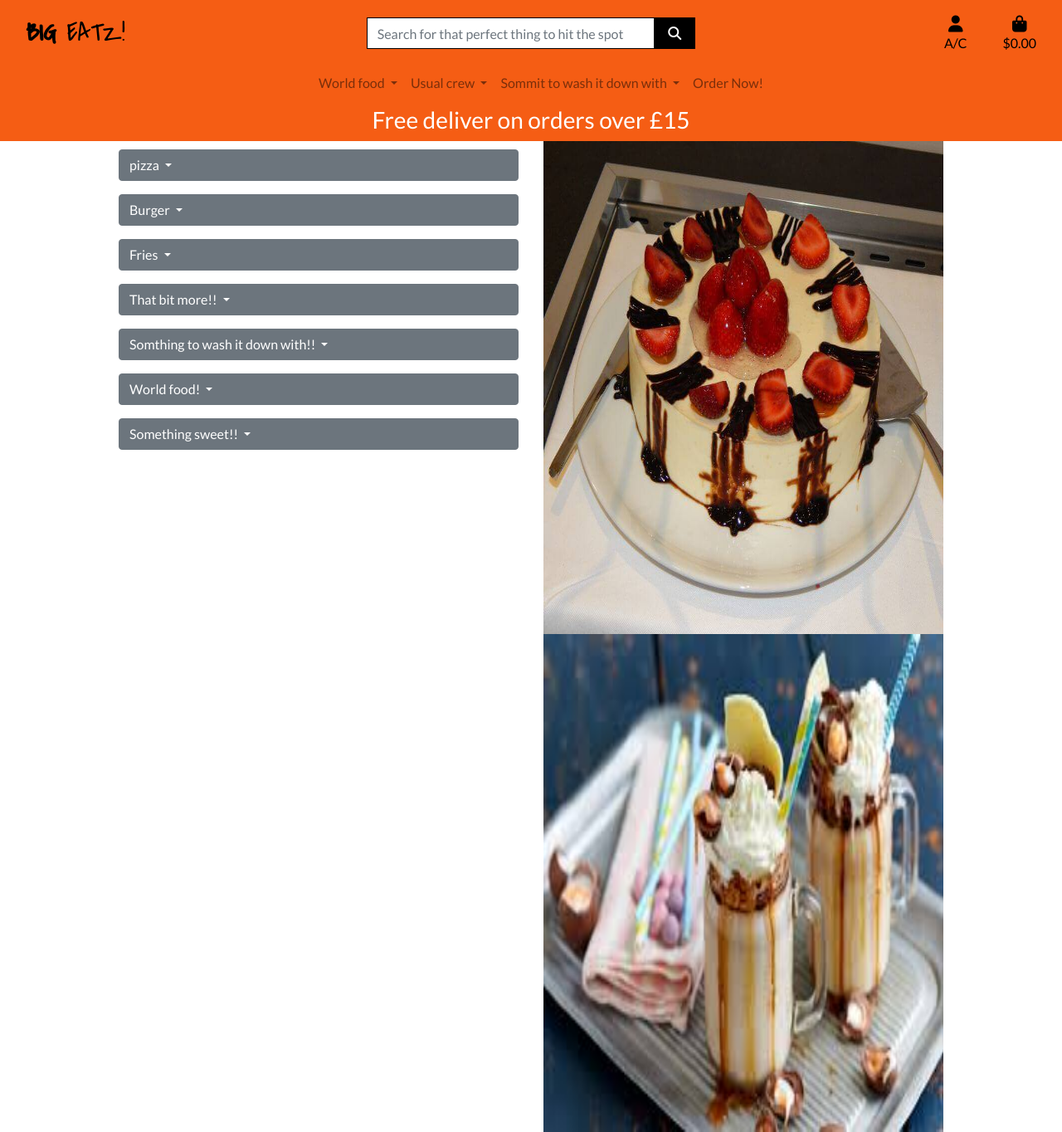
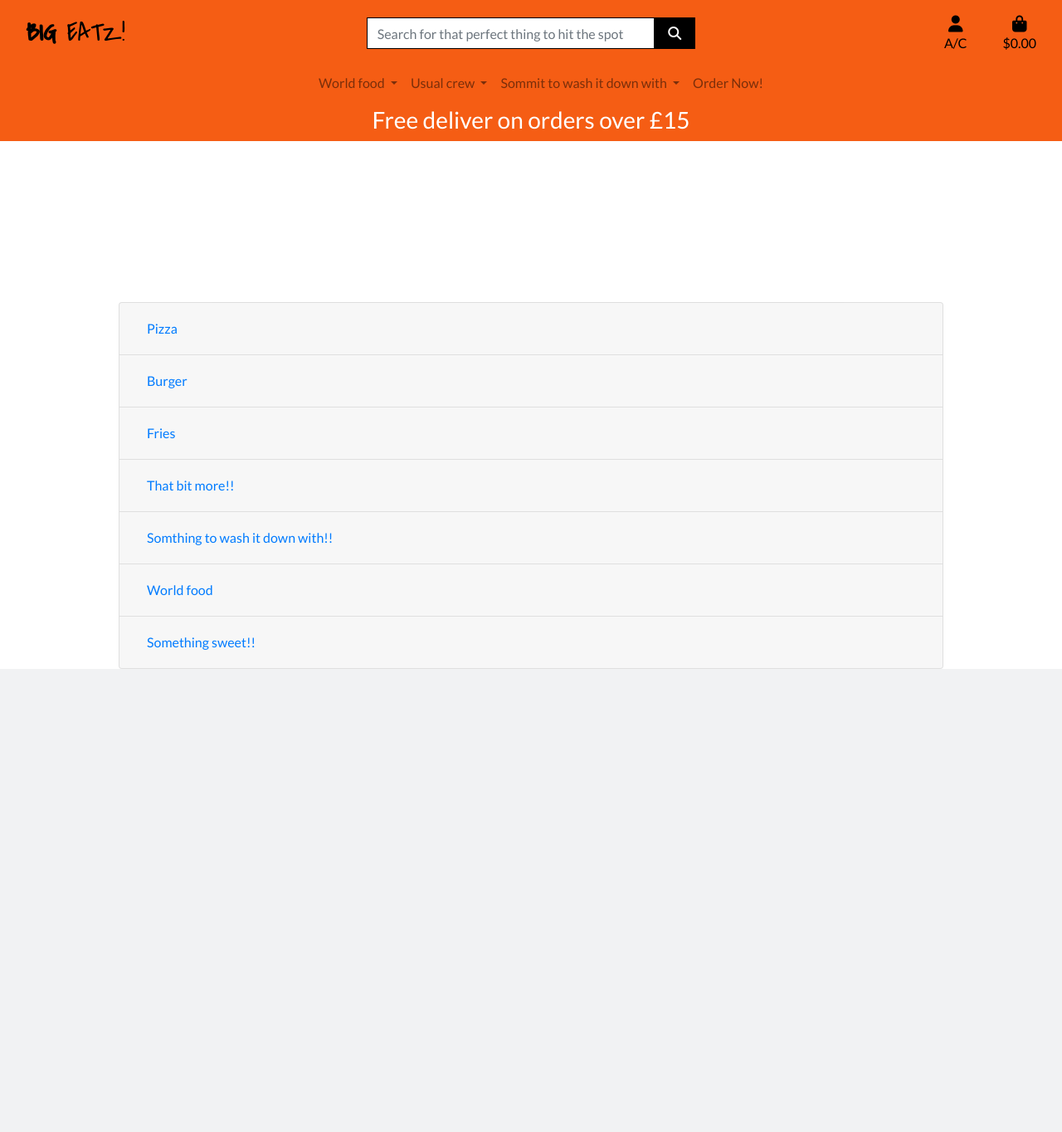
Before and after one commit to Code-Institute-Submissions/steveforrest-PP5_SepResub, a Django app: page /products/order/ in a window 1280 px wide; the page is wider, and only the part inside the window is pictured. Shown: that part at 83% size. After the commit the page ends 806 px from the top of that part, so only its background shows below. Run offline with Django 3.2, Linux system fonts and the light colour scheme; data comes from the database, SQL or seed files in the repository; both versions use the stored data as it was after the commit; some libraries are stand-ins or nearby versions.

Commit message:
completed update and remove code

```diff
--- a/big_eats/settings.py
+++ b/big_eats/settings.py
@@ -78,6 +78,9 @@ TEMPLATES = [
         },
     },
 ]
+
+MESSAGE_STORAGE = 'django.contrib.messages.storage.session.SessionStorage'
+
 
 AUTHENTICATION_BACKENDS = (
     # Needed to login by username in Django admin, regardless of `allauth`
--- /dev/null
+++ b/order/templatetags/order_tools.py
@@ -0,0 +1,6 @@
+from django import template
+
+register = template.Library()
+@register.filter(name='calc_subtotal')
+def calc_subtotal(price, quantity):
+    return price * quantity
--- a/order/urls.py
+++ b/order/urls.py
@@ -5,4 +5,6 @@ from . import views
 urlpatterns = [
     path('', views.view_order, name='view_order'),
     path('add/<item_id>/', views.add_to_order, name='add_to_order'),
+    path('adjust/<item_id>/', views.adjust_order, name='adjust_order'),
+    path('remove/<item_id>/', views.remove_from_order, name='remove_from_order'),
 ]
--- a/products/templates/products/product_search_result.html
+++ b/products/templates/products/product_search_result.html
@@ -14,7 +14,7 @@
 <div class="container-fluid">
     <div class="row">
         <div class="col-12">
-            <h1> {{product.name}} </h1>
+            <h1 class="text-align-center"> {{product.name}} </h1>
         </div>
     </div>
     <div class="row">
@@ -22,7 +22,7 @@
             <div class="image-container my-5">
                 {% if product.image %}
                 <a href="{{ product.image.url }}" target="_blank">
-                    <img class="card-img-top img-fluid" src="{{ product.image.url }}" alt="{{ product.name }}">
+                    <img class="card-img-top img-fluid " src="{{ product.image.url }}" alt="{{ product.name }}">
                 </a>
                 {% else %}
                 <a href="">
--- a/products/templates/products/products.html
+++ b/products/templates/products/products.html
@@ -12,138 +12,159 @@
 
 {% block content %}
 
-<section class='container '>
-    <div class='row'>
-        <div class='col-12 col-md-6'>
-            <div>
-                <div class="dropdown mt-3">
-                    <button class="btn btn-secondary dropdown-toggle prdt-bt" type="button" id="dropdownMenuButton"
-                        data-toggle="dropdown" aria-haspopup="true" aria-expanded="false">
-                        pizza
+<section class='container margin-top-accordian'>
+    <div class="accordion" id="menuCategories">
+        <div class="card">
+            <div class="card-header" id="headingPizza">
+                <h2 class="mb-0">
+                    <button class="btn btn-link btn-block text-left collapsed" type="button" data-toggle="collapse"
+                        data-target="#collapsePizza" aria-expanded="true" aria-controls="collapsePizza">
+                        Pizza
                     </button>
-                    <div class="dropdown-menu drop-down-padding" aria-labelledby="dropdownMenuButton">
+                </h2>
+            </div>
+            <div id="collapsePizza" class="collapse" aria-labelledby="headingPizza" data-parent="#menuCategories">
+                <div class="card-body">
                     {% for pizza in pizzas %}
-                        <a data-hx-get='{% url "product" pizza.id %}' data-hx-trigger='click'
-                            data-hx-target='#pizza-target' data-hx-swap='innerHTML' class="dropdown-item"
+                    <a data-hx-get='{% url "product" pizza.id %}' data-hx-trigger='click' data-hx-target='#pizza-target'
+                        data-hx-swap='innerHTML' class="dropdown-item"
                         href="{% url 'product' pizza.id %}">{{pizza.name}}</a>
                     {% endfor %}
-                    </div>
                 </div>
                 <div id='pizza-target'>
                 </div>
             </div>
-            <div>
-                <div class="dropdown mt-3">
-                    <button class="btn btn-secondary dropdown-toggle prdt-bt" type="button" id="dropdownMenuButton"
-                        data-toggle="dropdown" aria-haspopup="true" aria-expanded="false">
+        </div>
+
+        <div class="card">
+            <div class="card-header" id="headingBurger">
+                <h2 class="mb-0">
+                    <button class="btn btn-link btn-block text-left collapsed" type="button" data-toggle="collapse"
+                        data-target="#collapseBurger" aria-expanded="true" aria-controls="collapseBurger">
                         Burger
                     </button>
-                    <div class="dropdown-menu" aria-labelledby="dropdownMenuButton2">
+                </h2>
+            </div>
+            <div id="collapseBurger" class="collapse" aria-labelledby="headingBurger" data-parent="#menuCategories">
+                <div class="card-body">
                     {% for burger in burgers %}
                     <a data-hx-get='{% url "product" burger.id %}' data-hx-trigger='click'
                         data-hx-target='#burger-target' data-hx-swap='innerHTML' class="dropdown-item"
                         href=" {% url 'product' burger.id %} ">{{burger.name}}</a>
                     {% endfor %}
                 </div>
-                </div>
-                <div id='burger-target'>
+                <div id='burger-target'></div>
             </div>
         </div>
-            <div>
-                <div class="dropdown mt-3">
-                    <button class="btn btn-secondary dropdown-toggle prdt-bt" type="button" id="dropdownMenuButton"
-                        data-toggle="dropdown" aria-haspopup="true" aria-expanded="false">
+
+        <div class="card">
+            <div class="card-header" id="headingFries">
+                <h2 class="mb-0">
+                    <button class="btn btn-link btn-block text-left collapsed" type="button" data-toggle="collapse"
+                        data-target="#collapseFries" aria-expanded="true" aria-controls="collapseFries">
                         Fries
                     </button>
-                    <div class="dropdown-menu" aria-labelledby="dropdownMenuButton3">
+                </h2>
+            </div>
+            <div id="collapseFries" class="collapse" aria-labelledby="headingFries" data-parent="#menuCategories">
+                <div class="card-body">
                     {% for frie in fries %}
-                        <a data-hx-get='{% url "product" frie.id %}' data-hx-trigger='click'
-                            data-hx-target='#fries-target' data-hx-swap='innerHTML' class="dropdown-item"
+                    <a data-hx-get='{% url "product" frie.id %}' data-hx-trigger='click' data-hx-target='#fries-target'
+                        data-hx-swap='innerHTML' class="dropdown-item"
                         href=" {% url 'product' frie.id %} ">{{frie.name}}</a>
                     {% endfor %}
                 </div>
-                </div>
-                <div class="col-12 col-lg-9 mt-3" id='fries-target'>
+                <div id='fries-target'></div>
             </div>
         </div>
-            <div>
-                <div class="dropdown mt-3">
-                    <button class="btn btn-secondary dropdown-toggle prdt-bt" type="button" id="dropdownMenuButton"
-                        data-toggle="dropdown" aria-haspopup="true" aria-expanded="false">
+
+
+        <div class="card">
+            <div class="card-header" id="headingMore">
+                <h2 class="mb-0">
+                    <button class="btn btn-link btn-block text-left collapsed" type="button" data-toggle="collapse"
+                        data-target="#collapseMore" aria-expanded="true" aria-controls="collapseMore">
                         That bit more!!
                     </button>
-                    <div class="dropdown-menu" aria-labelledby="dropdownMenuButton3">
+                </h2>
+            </div>
+            <div id="collapseMore" class="collapse" aria-labelledby="headingMore" data-parent="#menuCategories">
+                <div class="card-body">
                     {% for extra in extras %}
                     <a data-hx-get='{% url "product" extra.id %}' data-hx-trigger='click'
                         data-hx-target='#extras-target' data-hx-swap='innerHTML' class="dropdown-item"
                         href=" {% url 'product' extra.id %} ">{{extra.name}}</a>
                     {% endfor %}
                 </div>
-                </div>
-                <div class="col-12 col-lg-9 mt-3" id='extras-target'>
+                <div id='extras-target'>
                 </div>
             </div>
-            <div>
-                <div class="dropdown mt-3">
-                    <button class="btn btn-secondary dropdown-toggle prdt-bt" type="button" id="dropdownMenuButton"
-                        data-toggle="dropdown" aria-haspopup="true" aria-expanded="false">
+        </div>
+
+        <div class="card">
+            <div class="card-header" id="headingDrink">
+                <h2 class="mb-0">
+                    <button class="btn btn-link btn-block text-left collapsed" type="button" data-toggle="collapse"
+                        data-target="#collapseDrink" aria-expanded="true" aria-controls="collapseDrink">
                         Somthing to wash it down with!!
                     </button>
-                    <div class="dropdown-menu" aria-labelledby="dropdownMenuButton3">
+                </h2>
+            </div>
+            <div id="collapseDrink" class="collapse" aria-labelledby="headingDrink" data-parent="#menuCategories">
+                <div class="card-body">
                     {% for drink in drinks %}
                     <a data-hx-get='{% url "product" drink.id %}' data-hx-trigger='click'
                         data-hx-target='#drinks-target' data-hx-swap='innerHTML' class="dropdown-item prdt"
                         href=" {% url 'product' drink.id %} ">{{drink.name}}</a>
                     {% endfor %}
                 </div>
-                </div>
-                <div class="col-12 col-lg-9 mt-3" id='drinks-target'>
+                <div id='drinks-target'></div>
             </div>
         </div>
-            <div>
-                <div class="dropdown mt-3">
-                    <button class="btn btn-secondary dropdown-toggle prdt-bt" type="button" id="dropdownMenuButton"
-                        data-toggle="dropdown" aria-haspopup="true" aria-expanded="false">
-                        World food!
+
+        <div class="card">
+            <div class="card-header" id="headingWorld">
+                <h2 class="mb-0">
+                    <button class="btn btn-link btn-block text-left collapsed" type="button" data-toggle="collapse"
+                        data-target="#collapseWorld" aria-expanded="true" aria-controls="collapseWorld">
+                        World food
                     </button>
-                    <div class="dropdown-menu dropdownbox-style" aria-labelledby="dropdownMenuButton3">
+                </h2>
+            </div>
+            <div id="collapseWorld" class="collapse" aria-labelledby="headingWorld" data-parent="#menuCategories">
+                <div class="card-body">
                     {% for world in worlds %}
                     <a data-hx-get='{% url "product" world.id %}' data-hx-trigger='click'
                         data-hx-target='#worlds-target' data-hx-swap='innerHTML' class="dropdown-item"
                         href=" {% url 'product' world.id %} ">{{world.name}}</a>
                     {% endfor %}
                 </div>
-                </div>
-                <div class="col-12 col-lg-9 mt-3" id='worlds-target'>
+                <div id='worlds-target'></div>
             </div>
         </div>
-            <div>
-                <div class="dropdown mt-3">
-                    <button class="btn btn-secondary dropdown-toggle prdt-bt" type="button" id="dropdownMenuButton"
-                        data-toggle="dropdown" aria-haspopup="true" aria-expanded="false">
+
+        <div class="card">
+            <div class="card-header" id="headingSweet">
+                <h2 class="mb-0">
+                    <button class="btn btn-link btn-block text-left collapsed" type="button" data-toggle="collapse"
+                        data-target="#collapseSweet" aria-expanded="true" aria-controls="collapseSweet">
                         Something sweet!!
                     </button>
-                    <div class="dropdown-menu" aria-labelledby="dropdownMenuButton3">
+                </h2>
+            </div>
+            <div id="collapseSweet" class="collapse" aria-labelledby="headingSweet" data-parent="#menuCategories">
+                <div class="card-body">
                     {% for dessert in desserts %}
                     <a data-hx-get='{% url "product" dessert.id %}' data-hx-trigger='click'
                         data-hx-target='#desserts-target' data-hx-swap='innerHTML' class="dropdown-item"
                         href=" {% url 'product' dessert.id %} ">{{dessert.name}}</a>
                     {% endfor %}
                 </div>
-                </div>
-                <div class="col-12 col-lg-9 mt-3" id='desserts-target'>
-                </div>
-            </div>
-        </div>
-    <div class='col-md-6'>
-        <div>
-            <img src="/media/cake1.jpg" alt="Cake" width="500" height="600">
-        </div>
-        <div>
-            <img src="/media/milkshake.jpg" alt="Cake" width="500" height="600">
-        </div>
-
+            <div id='desserts-target'></div>
         </div>
     </div>
 </section>
+
+
+
 {% endblock %}
--- a/static/css/base.css
+++ b/static/css/base.css
@@ -105,17 +105,6 @@ img {
 
 /* products template css */
 
-/* .products-display {
-    display: flex;
-    justify-content: space-around;
-    flex-wrap: wrap;
-    font-size: 1.3rem;
-    padding: 2rem 0;
-    text-align: center;
-    background-color: white;
-    list-style: none;
-} */
-
 .product-image {
     /* display: flex; */
     flex-direction: column;
@@ -146,17 +135,36 @@ img {
     border-radius: 10px;
 }
 
-/* .dropdownbox-style {
+.carousel {
+    overflow: hidden;
+}
+
+.dropdownbox-style {
     position: relative !important;
-    transform: translate3d(0px, 0px) !important;
-    top: 0px;
-    left: 0px;
-    margin-bottom: 0.5rem;
-} */
+    transform: translate3d(0);
+}
 
 .delivery-banner {
     background: #F55D14;
     color: white;
+}
+
+.bag-img-height {
+    height: 5rem;
+}
+
+
+.message-container {
+    position: relative;
+    top: 200px;
+    left: 50px;
+    z-index: 10;
+    min-height: 200px;
+}
+
+.update-link,
+.remove-item {
+    cursor: pointer;
 }
 
 /* -------------------------------- Media Queries */
--- a/templates/base.html
+++ b/templates/base.html
@@ -28,9 +28,7 @@
 
     {% block corejs %}
     <script src="https://kit.fontawesome.com/6ac3c717c4.js" crossorigin="anonymous"></script>
-    <script src="https://code.jquery.com/jquery-3.4.1.slim.min.js"
-        integrity="sha384-J6qa4849blE2+poT4WnyKhv5vZF5SrPo0iEjwBvKU7imGFAV0wwj1yYfoRSJoZ+n" crossorigin="anonymous">
-    </script>
+    <script src="https://code.jquery.com/jquery-3.6.0.min.js" integrity="sha256-/xUj+3OJU5yExlq6GSYGSHk7tPXikynS7ogEvDej/m4=" crossorigin="anonymous"></script>
     <script src="https://cdn.jsdelivr.net/npm/popper.js@1.16.0/dist/umd/popper.min.js"
         integrity="sha384-Q6E9RHvbIyZFJoft+2mJbHaEWldlvI9IOYy5n3zV9zzTtmI3UksdQRVvoxMfooAo" crossorigin="anonymous">
     </script>
@@ -131,12 +129,23 @@
         </div>
     </header>
 
+    <div class="message-container d-flex justify-content-center align-items-center">
     {% if messages %}
-    {% for message in messages %}
-    <div class="message-container message-in-header">{{message}}</div>
-    {% endfor %}
+            {% for message in messages %}
+            {% with message.level as level %}
+                {% if level == 40 %}
+                    {% include 'includes/toasts/toast_error.html' %}
+                {% elif level == 30 %}
+                    {% include 'includes/toasts/toast_warning.html' %}
+                {% elif level == 25 %}
+                    {% include 'includes/toasts/toast_success.html' %}
+                {% else %}
+                    {% include 'includes/toasts/toast_info.html' %}
+                {% endif %}
+            {% endwith %}
+        {% endfor %}
     {% endif %}
-
+    </div>
     {% block page_header %}
     {% endblock %}
 
@@ -144,6 +153,9 @@
     {% endblock %}
 
     {% block postloadjs %}
+    <script type="text/javascript">
+        $('.toast').toast('show');
+    </script>
     {% endblock %}
 
 </body>
```
Also changed, not shown: home/templates/home/index.html (+13 -13 lines), order/context.py (+5 -3 lines), order/templates/order/order.html (+66 -5 lines), order/views.py (+46 -1 lines), products/templates/products/includes/quantity_input_script.html (added, +44 -0 lines), templates/includes/toasts/toast_error.html (added, +12 -0 lines), templates/includes/toasts/toast_info.html (added, +12 -0 lines), templates/includes/toasts/toast_success.html (added, +12 -0 lines), templates/includes/toasts/toast_warning.html (added, +12 -0 lines), README.md, db.sqlite3, order/templatetags/__init__.py (added), products/views.py (line endings or trailing spaces). Lines whose indentation alone changed are shown as unchanged.
